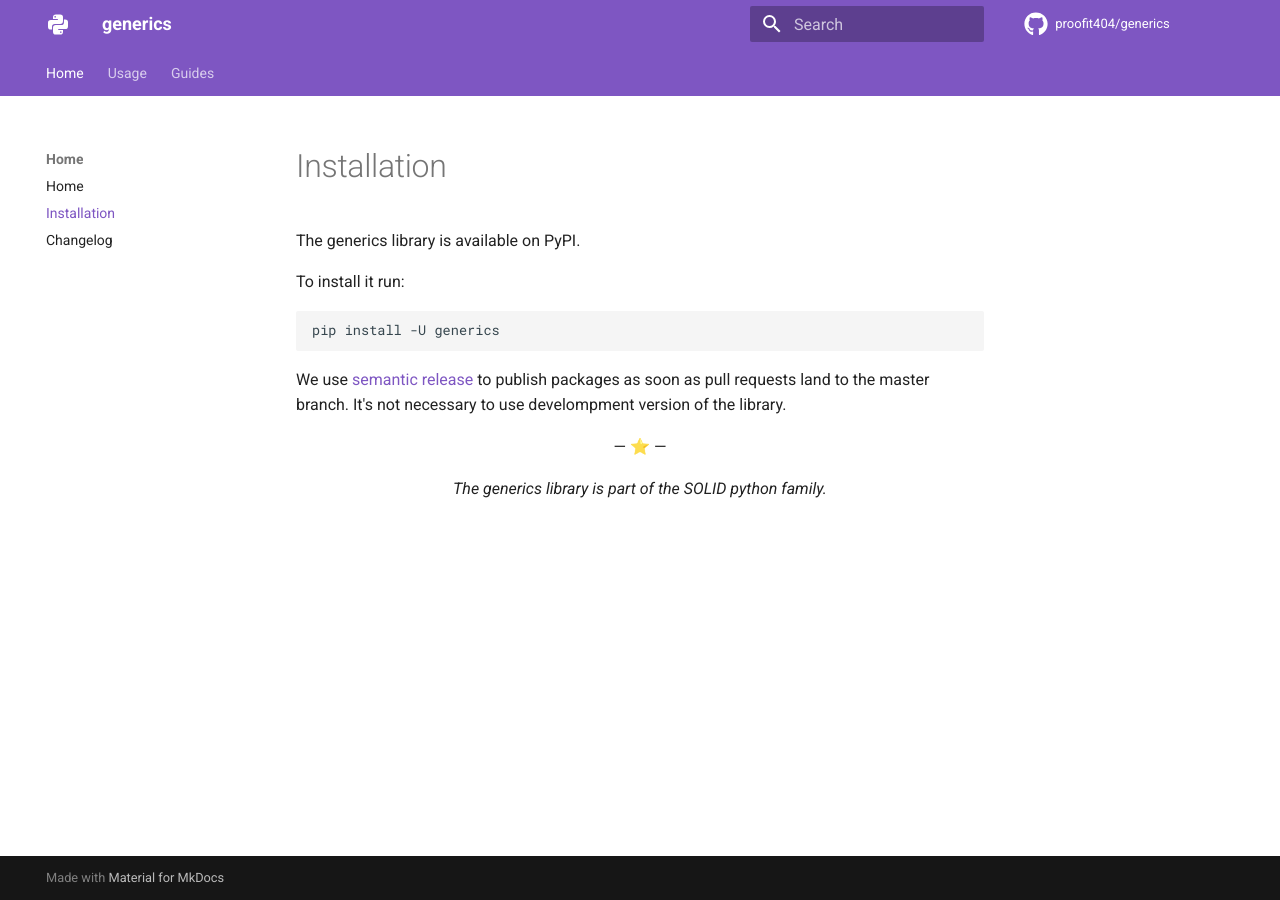
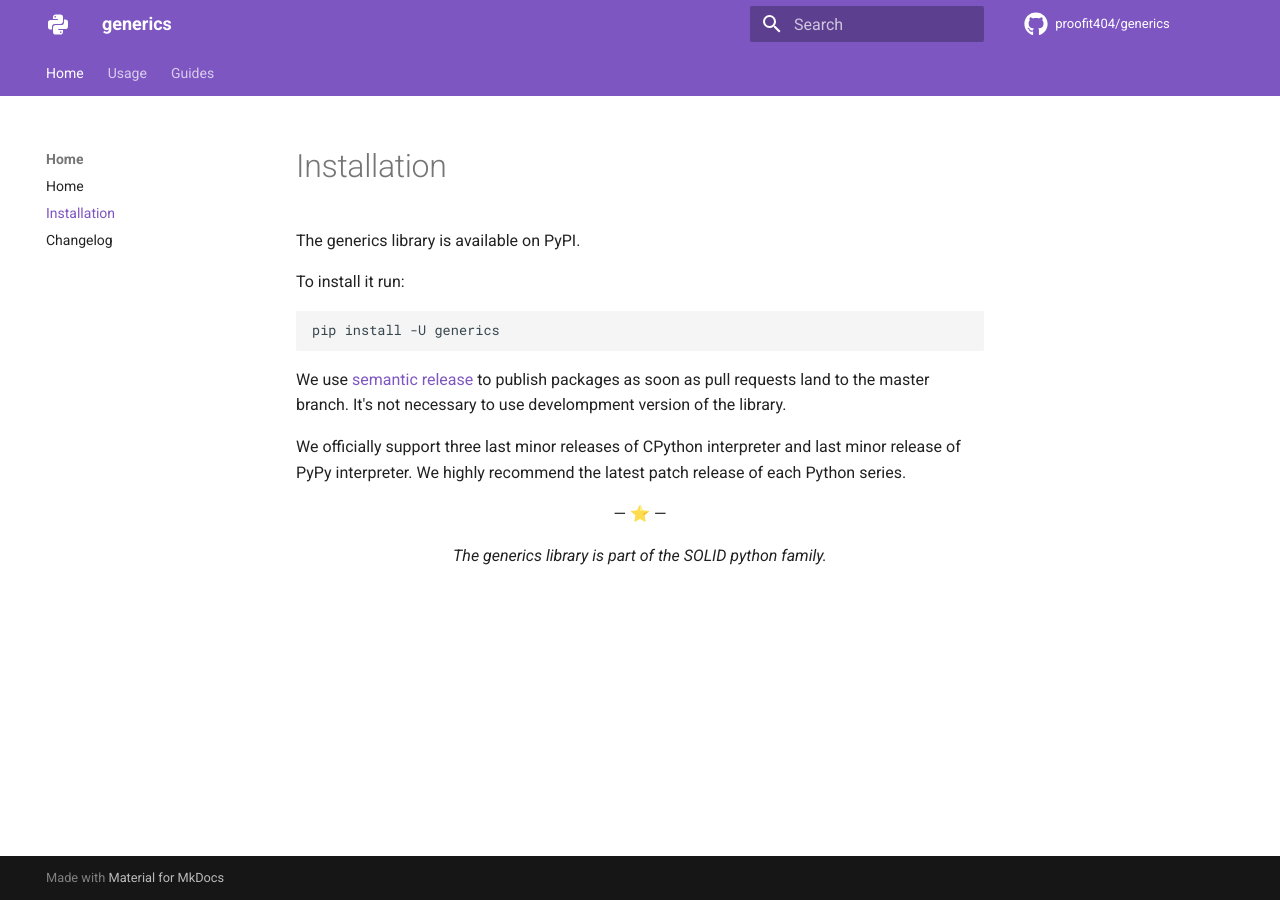
Before and after one commit to proofit404/generics, an MkDocs documentation site: the page built from docs/installation.md, in a window 1280 px wide. Built offline with MkDocs 1.6.1 and Material for MkDocs 9.7.7, drawn with Linux system fonts in a browser that asks for light colours; comment, search, counter and statistics services are not loaded.

Commit message:
docs: mention pypy support #9

```diff
--- a/docs/installation.md
+++ b/docs/installation.md
@@ -12,5 +12,9 @@ We use [semantic release](https://semantic-release.gitbook.io/semantic-release/)
 to publish packages as soon as pull requests land to the master branch. It's not
 necessary to use develompment version of the library.
 
+We officially support three last minor releases of CPython interpreter and last
+minor release of PyPy interpreter. We highly recommend the latest patch release
+of each Python series.
+
 <p align="center">&mdash; ⭐️ &mdash;</p>
 <p align="center"><i>The generics library is part of the SOLID python family.</i></p>
```
